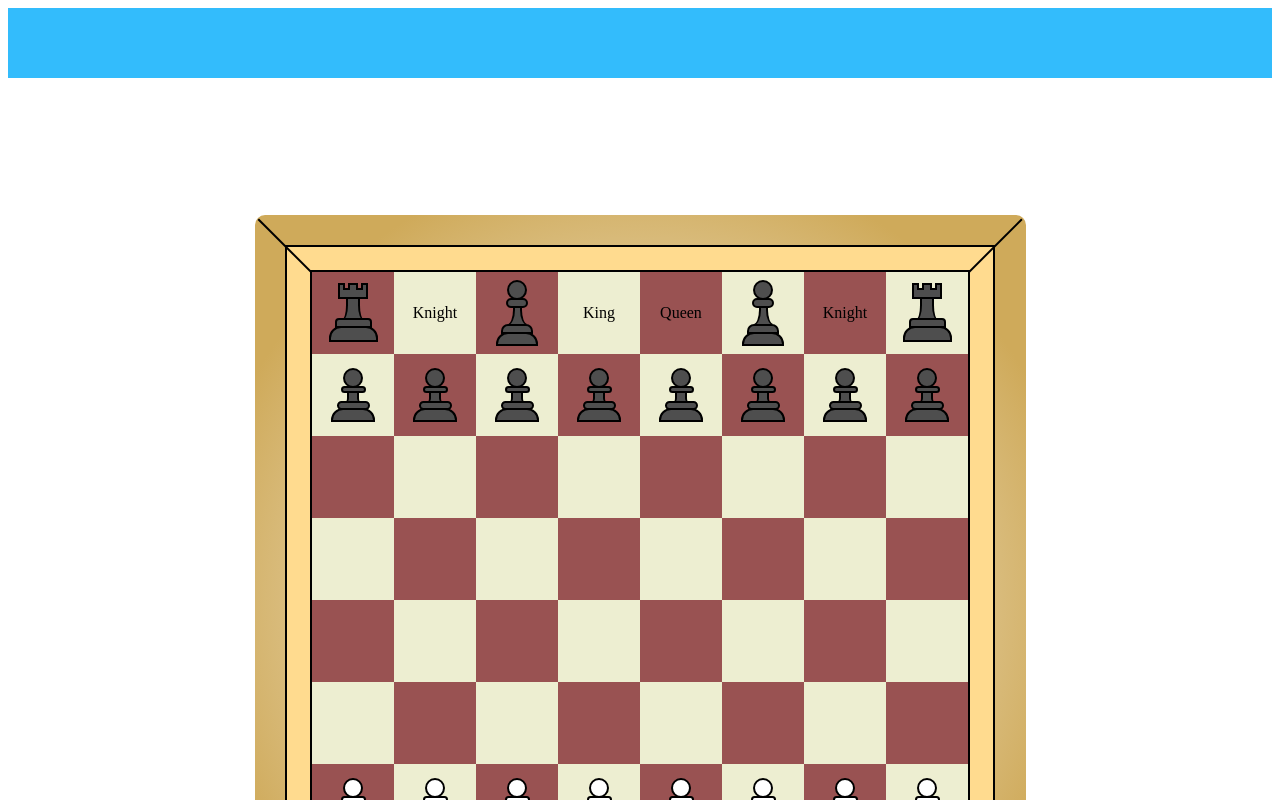
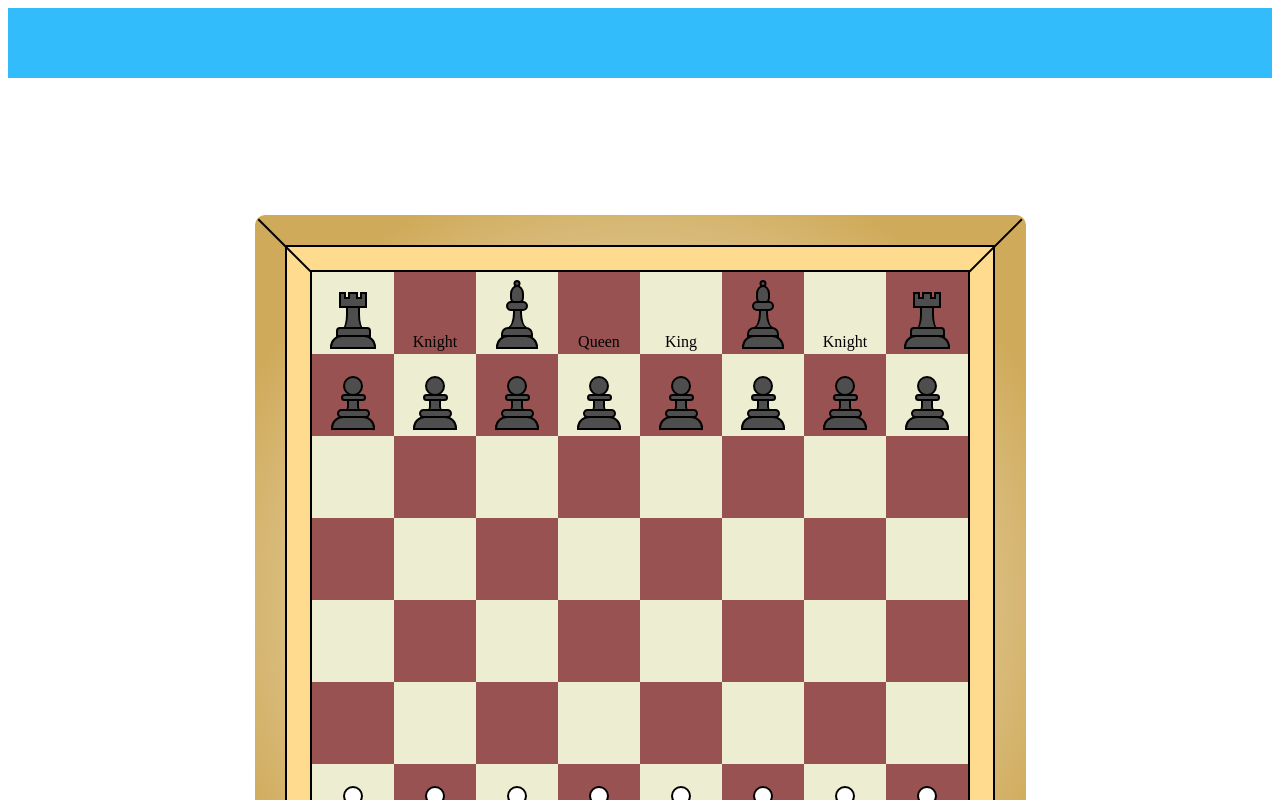
Before and after one commit to MrAminHasanov/React-Chees, a React (Create React App) app: page / in a window 1280 px wide. Shown: the top 800 px of the page. Built offline with nearby package versions, Linux system fonts and the light colour scheme.

Commit message:
bishop visual update table color order

```diff
--- a/src/Store/square.slice.js
+++ b/src/Store/square.slice.js
@@ -28,12 +28,12 @@ for (let i = 0; i < 64; ++i) {
       }
     } else if (i === 4) {
       initialState.content[i] = {
-        type: figures.queen,
+        type: figures.king,
         side: sides.black
       }
     } else if (i === 3) {
       initialState.content[i] = {
-        type: figures.king,
+        type: figures.queen,
         side: sides.black
       }
     }
@@ -63,12 +63,12 @@ for (let i = 0; i < 64; ++i) {
       }
     } else if (i === 60) {
       initialState.content[i] = {
-        type: figures.queen,
+        type: figures.king,
         side: sides.white
       }
     } else if (i === 59) {
       initialState.content[i] = {
-        type: figures.king,
+        type: figures.queen,
         side: sides.white
       }
     }
--- a/src/component/Body/Table/TableContent/Square/Figures/Bishop/Bishop.jsx
+++ b/src/component/Body/Table/TableContent/Square/Figures/Bishop/Bishop.jsx
@@ -4,7 +4,9 @@ import c from './Bishop.module.scss'
 function Bishop() {
   return (
     <div className={c.component}>
-        <div className={c.top} ></div >
+      <div className={c.top}>
+        <div className={c.cap}></div>
+      </div>
       <div className={c.topRounde}></div>
       <div className={c.body}>
         <div className={classNames(c.leftRounde, c.rounde)}></div>
--- a/src/component/Body/Table/TableContent/Square/Figures/Bishop/Bishop.module.scss
+++ b/src/component/Body/Table/TableContent/Square/Figures/Bishop/Bishop.module.scss
@@ -12,10 +12,26 @@
     }
 
     .top {
-        width: 16px;
-        height: 16px;
-        border-radius: 50%;
+        width: 10px;
+        height: 14px;
+        border-top-left-radius: 50%;
+        border-top-right-radius: 50%;
+        border-bottom-left-radius: 30%;
+        border-bottom-right-radius: 30%;
         transform: translateY(4px);
+
+        &::after {
+            content: " ";
+            position: absolute;
+            width: 3px;
+            height: 3px;
+            border: 2px solid black;
+            background-color: var(--figureColor);
+            bottom: 100%;
+            left: 50%;
+            transform: translateX(-50%);
+            border-radius: 8px;
+        }
     }
 
     .topRounde {
--- a/src/component/Body/Table/TableContent/Square/Figures/Rook/Rook.module.scss
+++ b/src/component/Body/Table/TableContent/Square/Figures/Rook/Rook.module.scss
@@ -15,7 +15,7 @@
         transform: translate(-2px, -2px);
 
         .block {
-            width: 3px;
+            width: 2px;
             background-color: var(--squareColor);
             height: 100%;
             border: 2px solid black;
@@ -24,7 +24,7 @@
     }
 
     .top {
-        width: 26px;
+        width: 24px;
         height: 12px;
         transform: translateY(3px);
         border: 2px solid var(--borderColor);
@@ -77,7 +77,7 @@
 
     .bottomRounde {
         --borderRadiuse: 4px;
-        width: 33px;
+        width: 31px;
         height: 6px;
         border-top-left-radius: var(--borderRadiuse);
         border-top-right-radius: var(--borderRadiuse);
@@ -88,8 +88,8 @@
 
     .bottom {
         --borderRadiuse: 12px;
-        width: 45px;
-        height: 12px;
+        width: 42px;
+        height: 10px;
         border-top-right-radius: var(--borderRadiuse);
         border-top-left-radius: var(--borderRadiuse);
         border: 2px solid var(--borderColor);
--- a/src/component/Body/Table/TableContent/Square/Square.module.scss
+++ b/src/component/Body/Table/TableContent/Square/Square.module.scss
@@ -1,11 +1,10 @@
 .component {
     width: calc(100% - 6px);
     height: calc(100% - 6px);
-    display: flex;
-    align-items: center;
-    justify-content: space-evenly;
     background-color: var(--squareColor);
     border: 3px solid var(--squareColor);
+    transition: .2s ease border-color;
+    position: relative;
 }
 
 .choosedFigure {
@@ -23,6 +22,8 @@
         opacity: 0.5;
         width: 35px;
         height: 35px;
+        bottom: 50%;
+        transform: translateY(50%);
         border-radius: 50%;
         position: absolute;
     }
@@ -34,5 +35,5 @@
     height: 100%;
     display: flex;
     justify-content: center;
-    align-items: center;
+    align-items: end;
 }
--- a/src/component/Body/Table/TableContent/TableContent.jsx
+++ b/src/component/Body/Table/TableContent/TableContent.jsx
@@ -5,7 +5,7 @@ function TableContent() {
   const generateSquares = () => {
     const squares = []
     for (let i = 0; i < 64; i++) {
-      const squareMathColor = (i + (Math.floor(i / 8) % 2)) % 2;
+      const squareMathColor = ((i + 1) + (Math.floor(i / 8) % 2)) % 2;
       squares.push(<Square id={i} key={i} squareMathColor={squareMathColor} />)
     }
     return squares
```
Lines whose indentation alone changed are shown as unchanged.
